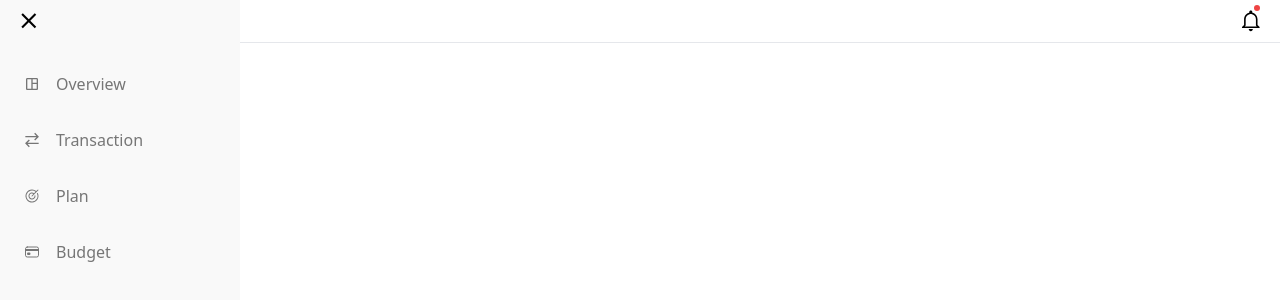
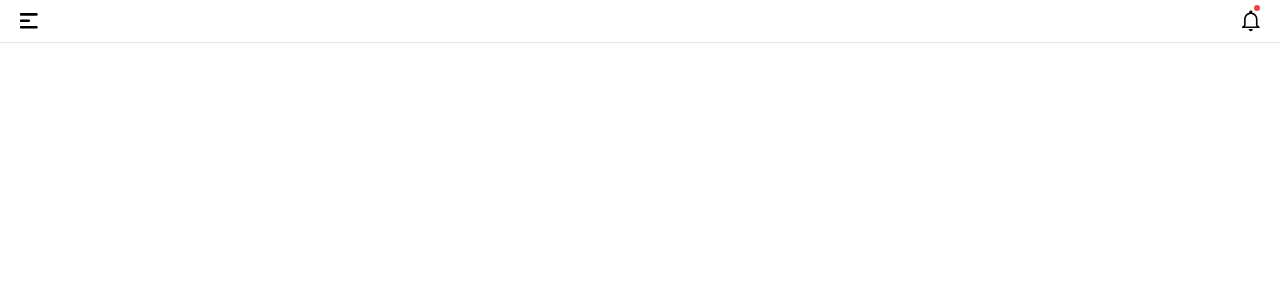
Before and after one commit to joao-miguel8/BudgetWise, a React (Vite) app: page / in a window 1280 px wide. Shown: the top 300 px of the page. Built offline with nearby package versions, Linux system fonts and the light colour scheme.

Commit message:
- Add functionality to open and close nav menu
- Add NPM classnames library

```diff
--- a/package.json
+++ b/package.json
@@ -11,6 +11,7 @@
   },
   "dependencies": {
     "class-variance-authority": "^0.7.0",
+    "classnames": "^2.5.1",
     "clsx": "^2.1.0",
     "lucide-react": "^0.316.0",
     "react": "^18.2.0",
--- a/src/App.tsx
+++ b/src/App.tsx
@@ -1,11 +1,22 @@
 import Nav from "@/components/nav/Nav";
 import Header from "./components/header/Header";
+import { useState } from "react";
 
 function App() {
+	const [isNavMenuOpen, setIsNavMenuOpen] = useState(false);
+
+	const handleCloseNavMenu = () => {
+		setIsNavMenuOpen(false);
+	};
+
+	const handleOpenNavMenu = () => {
+		setIsNavMenuOpen(true);
+	};
+
 	return (
 		<>
-			<Header />
-			<Nav />
+			<Header handleOpenNavMenu={handleOpenNavMenu} />
+			<Nav isNavMenuOpen={isNavMenuOpen} handleCloseNavMenu={handleCloseNavMenu} />
 		</>
 	);
 }
--- a/src/components/header/Header.tsx
+++ b/src/components/header/Header.tsx
@@ -1,11 +1,11 @@
 import { HiMenuAlt1 } from "react-icons/hi";
 import { IoMdNotificationsOutline } from "react-icons/io";
 
-function Header() {
+function Header({ handleOpenNavMenu }: { handleOpenNavMenu: () => void }) {
 	return (
 		<header className="border-b-[0.5px] w-full fixed z-50 bg-white">
 			<div className="py-2 px-4 flex justify-between">
-				<button>
+				<button onClick={() => handleOpenNavMenu()}>
 					<HiMenuAlt1 size={"1.6rem"} />
 				</button>
 				<button className="relative">
--- a/src/components/nav/Nav.tsx
+++ b/src/components/nav/Nav.tsx
@@ -4,8 +4,9 @@ import { PiTarget } from "react-icons/pi";
 import { IoCardOutline } from "react-icons/io5";
 import { IoMdClose } from "react-icons/io";
 import type { NavItemType } from "./types/NavItemType";
+import classNames from "classnames";
 
-function Nav() {
+function Nav({ handleCloseNavMenu, isNavMenuOpen }: { handleCloseNavMenu: () => void; isNavMenuOpen: boolean }) {
 	const navItems: NavItemType[] = [
 		{ icon: <MdOutlineSpaceDashboard />, name: "Overview" },
 		{ icon: <GrTransaction />, name: "Transaction" },
@@ -14,9 +15,9 @@ function Nav() {
 	];
 
 	return (
-		<div className="h-screen w-full min-[450px]:w-[240px] z-[60] fixed top-0 bg-[rgb(249,249,249)]">
+		<div className={classNames("h-screen w-full min-[450px]:w-[240px] z-[60] fixed top-0 bg-[rgb(249,249,249)]", isNavMenuOpen ? "translate-x-0" : "-translate-x-full", "duration-300")}>
 			<nav className="mt-16">
-				<button className="absolute top-2 left-4">
+				<button onClick={() => handleCloseNavMenu()} className="absolute top-2 left-4">
 					<IoMdClose size={"1.6rem"} />
 				</button>
 				<ul className="flex flex-col gap-4">
```
Also changed, not shown: 1 other file (tests, documents, lock files or other folders).
